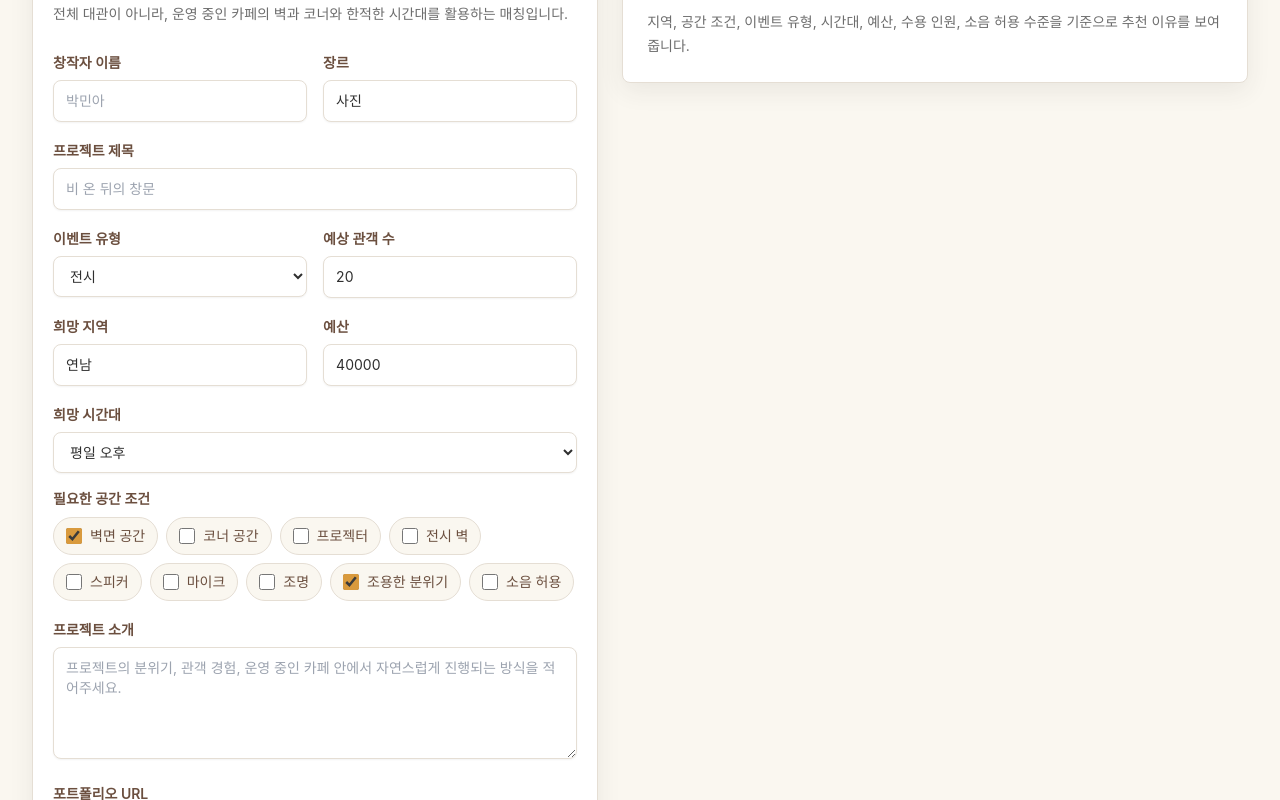
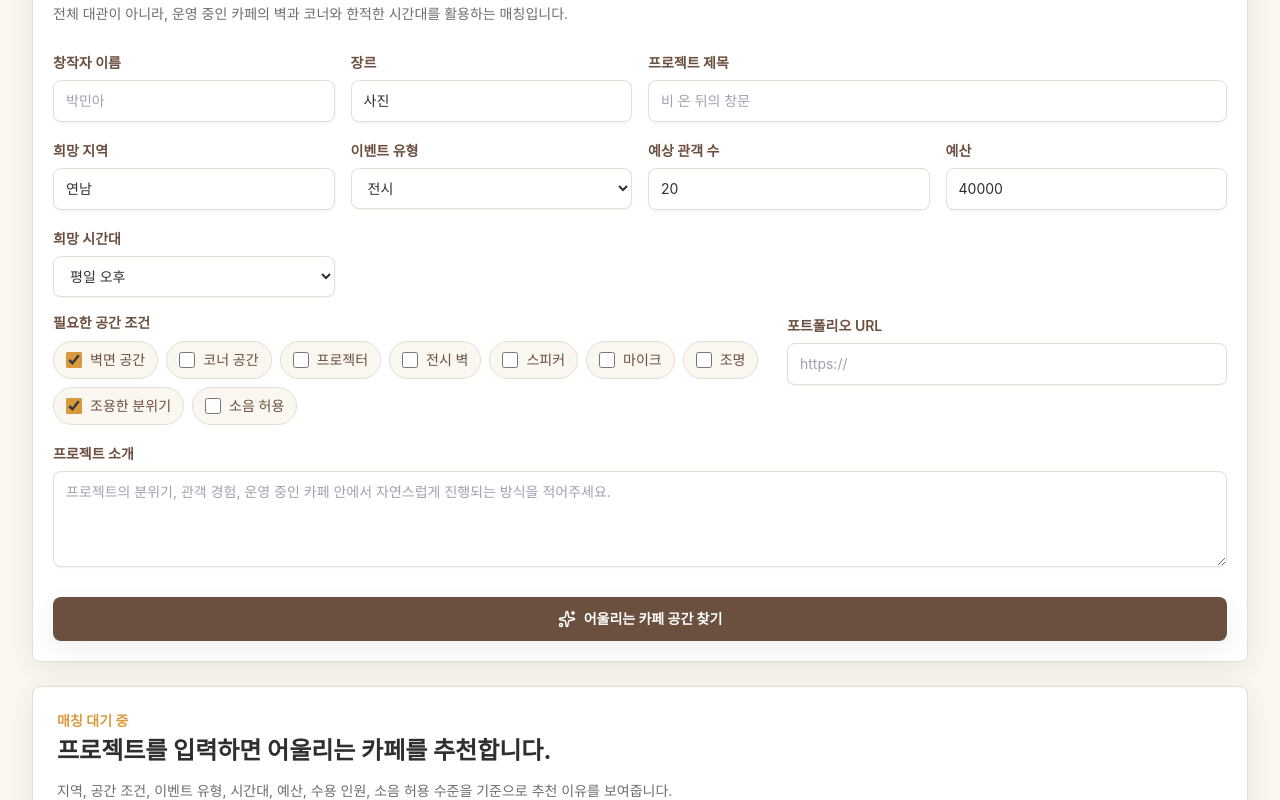
Before and after one commit to DDiyong236/Culture-spot, a Next.js app in the folder frontend/: page /creators in a window 1280 px wide. Shown: the part 360-1160 px from the top of the page. Built offline with nearby package versions, Linux system fonts and the light colour scheme.

Commit message:
Update creator matching results layout

```diff
--- a/frontend/components/CreatorForm.tsx
+++ b/frontend/components/CreatorForm.tsx
@@ -5,7 +5,7 @@ import { Sparkles } from "lucide-react";
 import type { CreatorProject, EventType, MatchingResult } from "@/types";
 import { cafeSpaces } from "@/data/mock";
 import { rankCafeMatches } from "@/lib/matching";
-import MatchingResultCard from "@/components/MatchingResultCard";
+import CafeCard from "@/components/CafeCard";
 
 const conditionOptions = [
   "벽면 공간",
@@ -70,7 +70,7 @@ export default function CreatorForm() {
   }
 
   return (
-    <div className="grid gap-6 lg:grid-cols-[0.95fr_1.05fr]">
+    <div className="space-y-6">
       <form
         onSubmit={handleSubmit}
         className="rounded-lg border border-line bg-white p-5 shadow-soft"
@@ -86,7 +86,7 @@ export default function CreatorForm() {
           </p>
         </div>
 
-        <div className="mt-6 grid gap-4 sm:grid-cols-2">
+        <div className="mt-6 grid gap-4 sm:grid-cols-2 lg:grid-cols-4">
           <label className="space-y-1.5">
             <span className="label">창작자 이름</span>
             <input
@@ -112,6 +112,15 @@ export default function CreatorForm() {
               value={form.projectTitle}
               onChange={(event) => update("projectTitle", event.target.value)}
               placeholder="비 온 뒤의 창문"
+            />
+          </label>
+          <label className="space-y-1.5">
+            <span className="label">희망 지역</span>
+            <input
+              className="form-field"
+              value={form.preferredRegion}
+              onChange={(event) => update("preferredRegion", event.target.value)}
+              placeholder="연남"
             />
           </label>
           <label className="space-y-1.5">
@@ -142,15 +151,6 @@ export default function CreatorForm() {
             />
           </label>
           <label className="space-y-1.5">
-            <span className="label">희망 지역</span>
-            <input
-              className="form-field"
-              value={form.preferredRegion}
-              onChange={(event) => update("preferredRegion", event.target.value)}
-              placeholder="연남"
-            />
-          </label>
-          <label className="space-y-1.5">
             <span className="label">예산</span>
             <input
               className="form-field"
@@ -161,7 +161,7 @@ export default function CreatorForm() {
               onChange={(event) => update("budget", Number(event.target.value))}
             />
           </label>
-          <label className="space-y-1.5 sm:col-span-2">
+          <label className="space-y-1.5 sm:col-span-2 lg:col-span-1">
             <span className="label">희망 시간대</span>
             <select
               className="form-field"
@@ -177,7 +177,8 @@ export default function CreatorForm() {
           </label>
         </div>
 
-        <fieldset className="mt-4">
+        <div className="mt-4 grid gap-4 lg:grid-cols-[0.62fr_0.38fr]">
+          <fieldset>
             <legend className="label">필요한 공간 조건</legend>
             <div className="mt-2 flex flex-wrap gap-2">
               {conditionOptions.map((condition) => (
@@ -197,16 +198,6 @@ export default function CreatorForm() {
             </div>
           </fieldset>
 
-        <div className="mt-4 grid gap-4">
-          <label className="space-y-1.5">
-            <span className="label">프로젝트 소개</span>
-            <textarea
-              className="form-field min-h-28"
-              value={form.introduction}
-              onChange={(event) => update("introduction", event.target.value)}
-              placeholder="프로젝트의 분위기, 관객 경험, 운영 중인 카페 안에서 자연스럽게 진행되는 방식을 적어주세요."
-            />
-          </label>
           <label className="space-y-1.5">
             <span className="label">포트폴리오 URL</span>
             <input
@@ -214,6 +205,18 @@ export default function CreatorForm() {
               value={form.portfolioUrl}
               onChange={(event) => update("portfolioUrl", event.target.value)}
               placeholder="https://"
+            />
+          </label>
+        </div>
+
+        <div className="mt-4">
+          <label className="space-y-1.5">
+            <span className="label">프로젝트 소개</span>
+            <textarea
+              className="form-field min-h-24"
+              value={form.introduction}
+              onChange={(event) => update("introduction", event.target.value)}
+              placeholder="프로젝트의 분위기, 관객 경험, 운영 중인 카페 안에서 자연스럽게 진행되는 방식을 적어주세요."
             />
           </label>
         </div>
@@ -227,20 +230,31 @@ export default function CreatorForm() {
         </button>
       </form>
 
-      <section className="space-y-4">
+      <section className="space-y-5">
         {results.length ? (
           <>
-            <div className="rounded-lg border border-line bg-white p-5 shadow-soft">
-              <p className="text-sm font-semibold text-accent">
-                추천 매칭
-              </p>
+            <div className="flex flex-col justify-between gap-3 rounded-lg border border-line bg-white p-5 shadow-soft sm:flex-row sm:items-end">
+              <div>
+                <p className="text-sm font-semibold text-accent">추천 매칭</p>
                 <h2 className="mt-1 text-2xl font-bold text-ink">
                   이 프로젝트에 어울리는 카페 공간
                 </h2>
               </div>
+              <p className="text-sm font-semibold text-primary">
+                추천 {results.length}곳
+              </p>
+            </div>
+            <div className="grid gap-5 md:grid-cols-2 xl:grid-cols-4">
               {results.map((result) => (
-              <MatchingResultCard key={result.cafe.id} result={result} />
+                <CafeCard
+                  key={result.cafe.id}
+                  cafe={result.cafe}
+                  score={result.totalScore}
+                  reason={result.recommendationReason}
+                  compact
+                />
               ))}
+            </div>
           </>
         ) : (
           <div className="rounded-lg border border-line bg-white p-6 shadow-soft">
```
Lines whose indentation alone changed are shown as unchanged.
